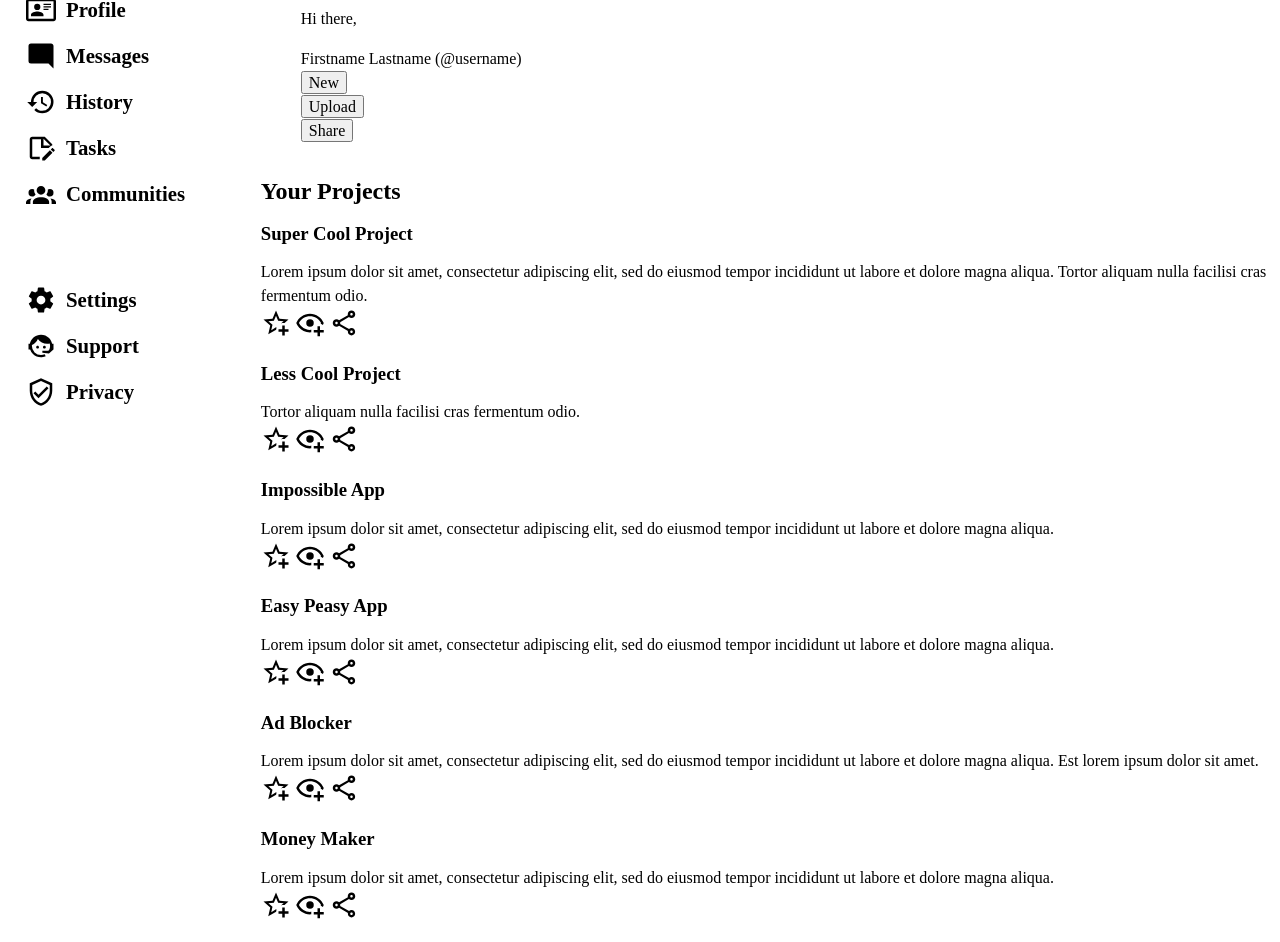
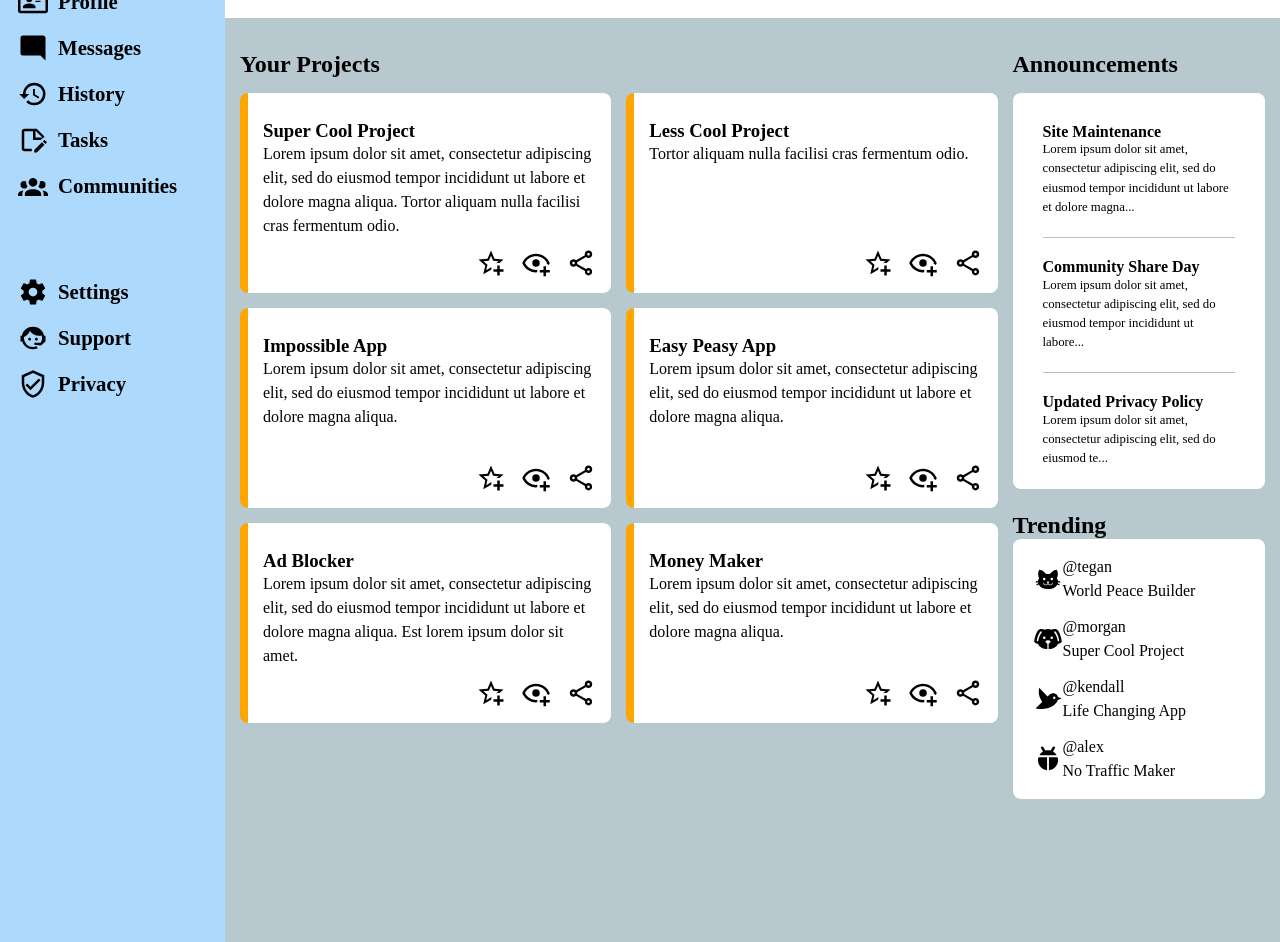
Before and after one commit to cblaylock18/admin-dashboard, a plain HTML site: page index.html in a window 1280 px wide. Shown: the part 181-1123 px from the top of the page. Drawn offline with Linux system fonts and the light colour scheme.

Commit message:
Layout all the grids for the page with base styling

```diff
--- a/index.html
+++ b/index.html
@@ -91,22 +91,18 @@
                         <li>
                             <img src="./imgs/dog.svg" alt="Profile Picture" />
                         </li>
-                        <li>Firstname Lastname</li>
+                        <li>Morgan Oakley</li>
                     </ul>
                 </div>
                 <div class="nav">
-                    <ul>
-                        <li>
                     <img src="./imgs/dog.svg" alt="Profile Picture" />
-                        </li>
-                        <li>
+                    <div>
                         <p>Hi there,</p>
-                            <p>Firstname Lastname (@username)</p>
-                        </li>
-                        <li><button class="new">New</button></li>
-                        <li><button class="upload">Upload</button></li>
-                        <li><button class="share">Share</button></li>
-                    </ul>
+                        <p>Morgan Oakley (@morgan)</p>
+                    </div>
+                    <div><button class="new">New</button></div>
+                    <div><button class="upload">Upload</button></div>
+                    <div><button class="share">Share</button></div>
                 </div>
             </div>
             <div class="content">
@@ -120,119 +116,7 @@
                             dolore magna aliqua. Tortor aliquam nulla facilisi
                             cras fermentum odio.
                         </p>
-                        <img
-                            class="icon-button"
-                            src="./imgs/star-plus-outline.svg"
-                            alt="Favorite"
-                        />
-                        <img
-                            class="icon-button"
-                            src="./imgs/eye-plus-outline.svg"
-                            alt="Watch"
-                        />
-                        <img
-                            class="icon-button"
-                            src="./imgs/share-variant-outline.svg"
-                            alt="Share"
-                        />
-                    </div>
-                    <div class="project-card">
-                        <h3>Less Cool Project</h3>
-                        <p>
-                            Tortor aliquam nulla facilisi cras fermentum odio.
-                        </p>
-                        <img
-                            class="icon-button"
-                            src="./imgs/star-plus-outline.svg"
-                            alt="Favorite"
-                        />
-                        <img
-                            class="icon-button"
-                            src="./imgs/eye-plus-outline.svg"
-                            alt="Watch"
-                        />
-                        <img
-                            class="icon-button"
-                            src="./imgs/share-variant-outline.svg"
-                            alt="Share"
-                        />
-                    </div>
-                    <div class="project-card">
-                        <h3>Impossible App</h3>
-                        <p>
-                            Lorem ipsum dolor sit amet, consectetur adipiscing
-                            elit, sed do eiusmod tempor incididunt ut labore et
-                            dolore magna aliqua.
-                        </p>
-                        <img
-                            class="icon-button"
-                            src="./imgs/star-plus-outline.svg"
-                            alt="Favorite"
-                        />
-                        <img
-                            class="icon-button"
-                            src="./imgs/eye-plus-outline.svg"
-                            alt="Watch"
-                        />
-                        <img
-                            class="icon-button"
-                            src="./imgs/share-variant-outline.svg"
-                            alt="Share"
-                        />
-                    </div>
-                    <div class="project-card">
-                        <h3>Easy Peasy App</h3>
-                        <p>
-                            Lorem ipsum dolor sit amet, consectetur adipiscing
-                            elit, sed do eiusmod tempor incididunt ut labore et
-                            dolore magna aliqua.
-                        </p>
-                        <img
-                            class="icon-button"
-                            src="./imgs/star-plus-outline.svg"
-                            alt="Favorite"
-                        />
-                        <img
-                            class="icon-button"
-                            src="./imgs/eye-plus-outline.svg"
-                            alt="Watch"
-                        />
-                        <img
-                            class="icon-button"
-                            src="./imgs/share-variant-outline.svg"
-                            alt="Share"
-                        />
-                    </div>
-                    <div class="project-card">
-                        <h3>Ad Blocker</h3>
-                        <p>
-                            Lorem ipsum dolor sit amet, consectetur adipiscing
-                            elit, sed do eiusmod tempor incididunt ut labore et
-                            dolore magna aliqua. Est lorem ipsum dolor sit amet.
-                        </p>
-                        <img
-                            class="icon-button"
-                            src="./imgs/star-plus-outline.svg"
-                            alt="Favorite"
-                        />
-                        <img
-                            class="icon-button"
-                            src="./imgs/eye-plus-outline.svg"
-                            alt="Watch"
-                        />
-                        <img
-                            class="icon-button"
-                            src="./imgs/share-variant-outline.svg"
-                            alt="Share"
-                        />
-                    </div>
-                    <div class="project-card">
-                        <h3>Money Maker</h3>
-                        <p>
-                            Lorem ipsum dolor sit amet, consectetur adipiscing
-                            elit, sed do eiusmod tempor incididunt ut labore et
-                            dolore magna aliqua.
-                        </p>
+                        <div>
                             <img
                                 class="icon-button"
                                 src="./imgs/star-plus-outline.svg"
@@ -250,35 +134,161 @@
                             />
                         </div>
                     </div>
-                <div class="announcements">
-                    <h2>Announcements</h2>
-                    <div class="announcement-card">
-                        <h4>Site Maintenance</h4>
+                    <div class="project-card">
+                        <h3>Less Cool Project</h3>
+                        <p>
+                            Tortor aliquam nulla facilisi cras fermentum odio.
+                        </p>
+                        <div>
+                            <img
+                                class="icon-button"
+                                src="./imgs/star-plus-outline.svg"
+                                alt="Favorite"
+                            />
+                            <img
+                                class="icon-button"
+                                src="./imgs/eye-plus-outline.svg"
+                                alt="Watch"
+                            />
+                            <img
+                                class="icon-button"
+                                src="./imgs/share-variant-outline.svg"
+                                alt="Share"
+                            />
+                        </div>
+                    </div>
+                    <div class="project-card">
+                        <h3>Impossible App</h3>
                         <p>
                             Lorem ipsum dolor sit amet, consectetur adipiscing
                             elit, sed do eiusmod tempor incididunt ut labore et
                             dolore magna aliqua.
                         </p>
+                        <div>
+                            <img
+                                class="icon-button"
+                                src="./imgs/star-plus-outline.svg"
+                                alt="Favorite"
+                            />
+                            <img
+                                class="icon-button"
+                                src="./imgs/eye-plus-outline.svg"
+                                alt="Watch"
+                            />
+                            <img
+                                class="icon-button"
+                                src="./imgs/share-variant-outline.svg"
+                                alt="Share"
+                            />
                         </div>
-                    <div class="announcement-card">
-                        <h4>Site Maintenance</h4>
+                    </div>
+                    <div class="project-card">
+                        <h3>Easy Peasy App</h3>
                         <p>
                             Lorem ipsum dolor sit amet, consectetur adipiscing
                             elit, sed do eiusmod tempor incididunt ut labore et
                             dolore magna aliqua.
                         </p>
+                        <div>
+                            <img
+                                class="icon-button"
+                                src="./imgs/star-plus-outline.svg"
+                                alt="Favorite"
+                            />
+                            <img
+                                class="icon-button"
+                                src="./imgs/eye-plus-outline.svg"
+                                alt="Watch"
+                            />
+                            <img
+                                class="icon-button"
+                                src="./imgs/share-variant-outline.svg"
+                                alt="Share"
+                            />
                         </div>
-                    <div class="announcement-card">
-                        <h4>Site Maintenance</h4>
+                    </div>
+                    <div class="project-card">
+                        <h3>Ad Blocker</h3>
+                        <p>
+                            Lorem ipsum dolor sit amet, consectetur adipiscing
+                            elit, sed do eiusmod tempor incididunt ut labore et
+                            dolore magna aliqua. Est lorem ipsum dolor sit amet.
+                        </p>
+                        <div>
+                            <img
+                                class="icon-button"
+                                src="./imgs/star-plus-outline.svg"
+                                alt="Favorite"
+                            />
+                            <img
+                                class="icon-button"
+                                src="./imgs/eye-plus-outline.svg"
+                                alt="Watch"
+                            />
+                            <img
+                                class="icon-button"
+                                src="./imgs/share-variant-outline.svg"
+                                alt="Share"
+                            />
+                        </div>
+                    </div>
+                    <div class="project-card">
+                        <h3>Money Maker</h3>
                         <p>
                             Lorem ipsum dolor sit amet, consectetur adipiscing
                             elit, sed do eiusmod tempor incididunt ut labore et
                             dolore magna aliqua.
                         </p>
+                        <div>
+                            <img
+                                class="icon-button"
+                                src="./imgs/star-plus-outline.svg"
+                                alt="Favorite"
+                            />
+                            <img
+                                class="icon-button"
+                                src="./imgs/eye-plus-outline.svg"
+                                alt="Watch"
+                            />
+                            <img
+                                class="icon-button"
+                                src="./imgs/share-variant-outline.svg"
+                                alt="Share"
+                            />
+                        </div>
+                    </div>
+                </div>
+                <div class="announcements">
+                    <h2>Announcements</h2>
+                    <div class="announcement-cards">
+                        <div class="announcement-card">
+                            <h4>Site Maintenance</h4>
+                            <p>
+                                Lorem ipsum dolor sit amet, consectetur
+                                adipiscing elit, sed do eiusmod tempor
+                                incididunt ut labore et dolore magna...
+                            </p>
+                        </div>
+                        <div class="announcement-card">
+                            <h4>Community Share Day</h4>
+                            <p>
+                                Lorem ipsum dolor sit amet, consectetur
+                                adipiscing elit, sed do eiusmod tempor
+                                incididunt ut labore...
+                            </p>
+                        </div>
+                        <div class="announcement-card">
+                            <h4>Updated Privacy Policy</h4>
+                            <p>
+                                Lorem ipsum dolor sit amet, consectetur
+                                adipiscing elit, sed do eiusmod te...
+                            </p>
+                        </div>
                     </div>
                 </div>
                 <div class="trending">
-                    <h2>Announcements</h2>
+                    <h2>Trending</h2>
+                    <div class="trending-cards">
                         <div class="trending-card">
                             <img src="./imgs/cat.svg" alt="Profile Picture" />
                             <p>@tegan</p>
@@ -295,12 +305,16 @@
                             <p>Life Changing App</p>
                         </div>
                         <div class="trending-card">
-                        <img src="./imgs/ladybug.svg" alt="Profile Picture" />
+                            <img
+                                src="./imgs/ladybug.svg"
+                                alt="Profile Picture"
+                            />
                             <p>@alex</p>
                             <p>No Traffic Maker</p>
                         </div>
                     </div>
                 </div>
             </div>
+        </div>
     </body>
 </html>
--- a/style.css
+++ b/style.css
@@ -93,14 +93,20 @@ textarea:not([rows]) {
 ul {
     list-style-type: none;
 }
+
+body {
+    margin: 0;
+}
+
 .container {
     display: grid;
-    grid-template-columns: 1fr 4fr;
-    grid-template-rows: 1fr 5fr;
+    grid-template-columns: minmax(225px, 1fr) minmax(400px, 6fr);
+    grid-template-rows: 1fr 9fr;
 }
 
 .sidebar {
     grid-area: 1 / 1 / 3 / 2;
+    background-color: rgb(173, 217, 253);
 }
 
 .header {
@@ -109,6 +115,7 @@ ul {
 
 .content {
     grid-area: 2 / 2 / 3 / 3;
+    background-color: rgb(183, 200, 207);
 }
 
 img {
@@ -155,7 +162,12 @@ div.sidebar > ul > li:nth-child(1) > p {
 
 .search > ul {
     display: grid;
-    grid-template-columns: 7fr minmax(30px, 1fr) minmax(30px, 1fr) 2fr;
+    grid-template-columns: 11fr minmax(30px, 1fr) minmax(30px, 1fr) minmax(
+            125px,
+            2fr
+        );
+    column-gap: 10px;
+    padding-left: 30px;
 }
 
 .search > ul > li {
@@ -167,9 +179,21 @@ div.sidebar > ul > li:nth-child(1) > p {
     justify-self: left;
 }
 
+.search > ul > li:nth-child(2) {
+    justify-self: right;
+}
+
+.search > ul > li:nth-child(3) {
+    justify-self: center;
+}
+
+.search > ul > li:nth-child(4) {
+    justify-self: left;
+}
+
 .search-form {
     display: grid;
-    grid-template-columns: minmax(30px, 1fr) minmax(100px, 13fr);
+    grid-template-columns: minmax(30px, 1fr) clamp(100px, 45vw, 500px);
     gap: 10px;
     align-items: center;
 }
@@ -183,4 +207,163 @@ div.sidebar > ul > li:nth-child(1) > p {
     border: none;
     background-color: rgb(206, 223, 238);
     font-size: 1.4rem;
+    padding: 0.3rem 15px;
 }
+
+.nav {
+    display: grid;
+    grid-template-columns: minmax(50px, 1fr) minmax(100px, 7fr) repeat(
+            3,
+            minmax(min-content, 1fr)
+        );
+    place-items: center;
+    gap: 16px;
+}
+
+.nav > div:nth-child(2) {
+    justify-self: left;
+}
+
+.nav > img {
+    display: block;
+    height: 50px;
+    justify-self: right;
+}
+
+.nav > div > p {
+    font-size: 1rem;
+    font-weight: bold;
+    margin: 0;
+}
+
+.nav > div > p + p {
+    font-size: 1.7rem;
+    font-weight: bolder;
+}
+
+.new,
+.upload,
+.share {
+    font-size: 1rem;
+    border: none;
+    border-radius: 25px;
+    background-color: rgb(153, 213, 241);
+    padding: 10px 28px;
+}
+
+.content {
+    display: grid;
+    grid-template-columns: 3fr 1fr;
+    grid-template-rows: repeat(auto-fit, minmax(min-content, 400px));
+    gap: 15px;
+    padding: 25px 15px 15px;
+}
+
+.projects {
+    grid-area: 1 / 1 / 3 / 2;
+    display: grid;
+    grid-template-columns: repeat(auto-fit, minmax(300px, 1fr));
+    grid-template-rows: 35px repeat(auto-fit, minmax(200px, 15%));
+    gap: 15px;
+}
+
+.announcements {
+    grid-area: 1 / 2 / 2 / 3;
+    display: grid;
+    grid-template-rows: 35px min-content;
+}
+
+.trending {
+    grid-area: 2 / 2 / 3 / 3;
+    align-self: top;
+    display: grid;
+    grid-template-rows: 35px min-content;
+}
+
+.projects > h2,
+.announcements > h2,
+.trending > h2 {
+    grid-column: 1 / -1;
+    align-self: end;
+}
+
+h2,
+h3,
+h4,
+.project-card > p,
+.announcement-card > p {
+    margin: 0;
+}
+
+.project-card {
+    display: grid;
+    grid-template-rows: 1fr 3fr 1fr;
+    padding: 15px;
+    background-color: white;
+    border-radius: 8px;
+    border-left: 8px solid orange;
+}
+
+.project-card > h3 {
+    align-self: end;
+}
+
+.project-card > div {
+    justify-self: end;
+    align-self: end;
+    display: grid;
+    grid-template-columns: repeat(3, 1fr);
+    gap: 15px;
+}
+
+.announcement-cards {
+    background-color: white;
+    margin-top: 15px;
+    padding: 10px 30px 0px 30px;
+    background-color: white;
+    border-radius: 8px;
+}
+
+.announcement-card {
+    padding: 20px 0;
+}
+
+.announcement-card:nth-child(-n + 2) {
+    border-bottom: 1px solid rgb(189, 189, 189);
+}
+
+.announcement-card > p {
+    font-size: 0.8rem;
+}
+
+.trending-cards {
+    display: grid;
+    grid-template-rows: repeat(4, 60px);
+    background-color: white;
+    padding: 10px 20px 10px 20px;
+    background-color: white;
+    border-radius: 8px;
+}
+
+.trending-card {
+    display: grid;
+    grid-template-columns: 30px 1fr;
+    grid-template-rows: 30px 30px;
+    align-items: center;
+}
+
+.trending-card > img {
+    grid-area: 1 / 1 / 3 / 2;
+}
+
+.trending-card > p {
+    grid-area: 1 / 2 / 2 / 3;
+    margin: 0;
+    padding: 0;
+    align-self: end;
+}
+
+.trending-card > p + p {
+    grid-area: 2 / 2 / 3 / 3;
+    align-self: start;
+}
```
Lines whose indentation alone changed are shown as unchanged.
